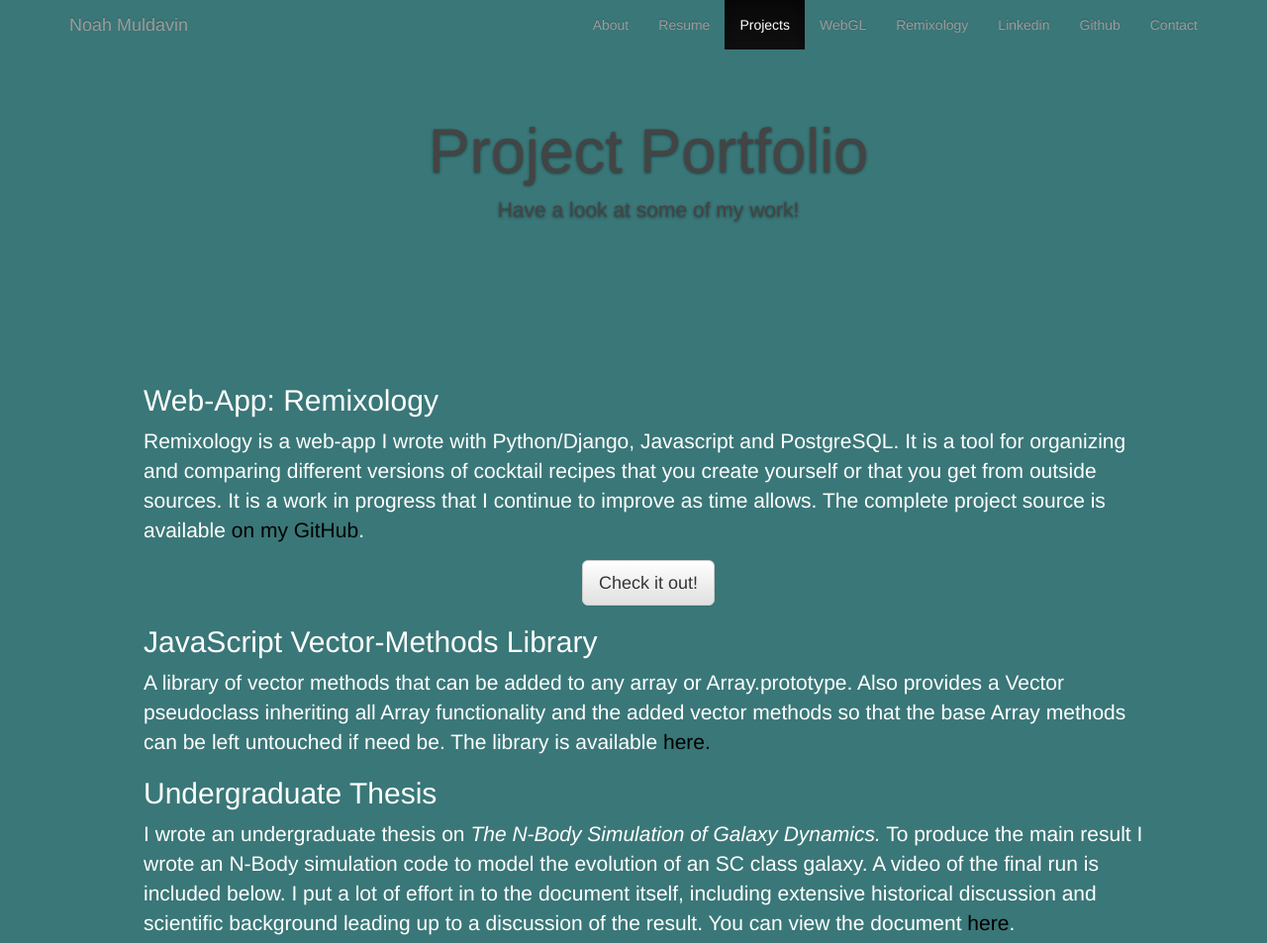
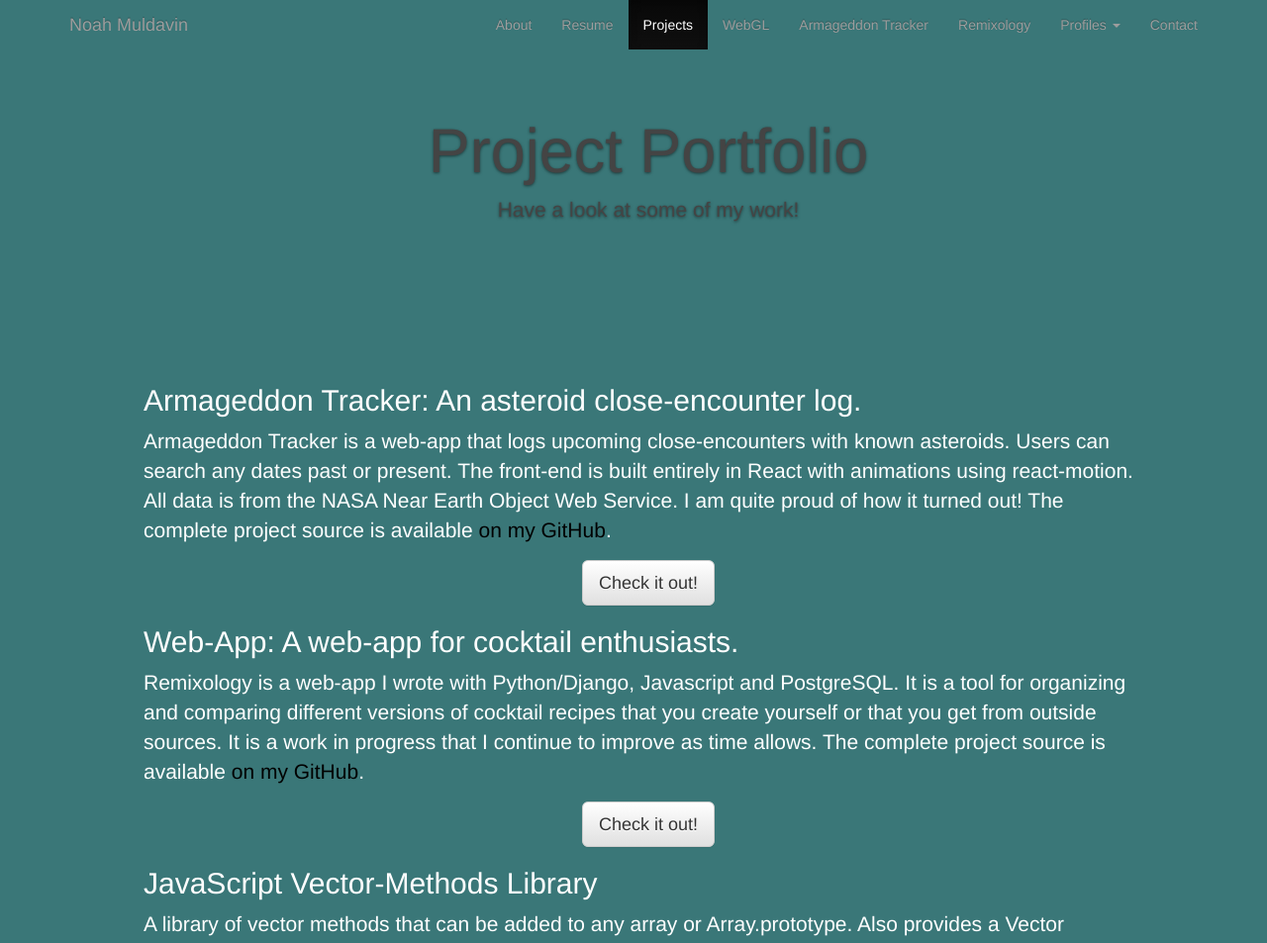
Before and after one commit to nmuldavin/website, a Django app: page /projects/ in a window 1280 px wide. Shown: the top 953 px of the page at 99% size. Run offline with Django 3.2, Linux system fonts and the light colour scheme; some libraries are stand-ins or nearby versions.

Commit message:
Updated Resume, About, Projects, and Links

```diff
--- a/pages/static/pages/bootstrap/css/theme.css
+++ b/pages/static/pages/bootstrap/css/theme.css
@@ -48,7 +48,7 @@
 }
 
 #portfoliobottom{
-    border-radius: 0px;
+    border-radius: 0;
     background-color: transparent;
 }
 
--- a/pages/templates/pages/base.html
+++ b/pages/templates/pages/base.html
@@ -60,11 +60,17 @@
             {% url 'pages:webgl' as url %}
             <li {% if request.path == url %} class="active"{% endif %}><a href={{ url }}>WebGL</a></li>
 
-            {% url 'pages:thesis' as url %}
+            <li><a href="http://www.armageddontracker.com/">Armageddon Tracker</a></li>
             <li><a href="https://remixology.herokuapp.com/">Remixology</a></li>
 
-            <li><a href="https://www.linkedin.com/in/nmuldavin">Linkedin</a></li>
-            <li><a href="https://github.com/nmuldavin">Github</a></li>
+            <li class="dropdown">
+              <a href="#" class="dropdown-toggle" data-toggle="dropdown" role="button" aria-haspopup="true" aria-expanded="false">Profiles <span class="caret"></span></a>
+              <ul class="dropdown-menu">
+                <li><a href="https://angel.co/nmuldavin">AngelList</a></li>
+                <li><a href="https://www.linkedin.com/in/nmuldavin">Linkedin</a></li>
+                <li><a href="https://github.com/nmuldavin">Github</a></li>
+              </ul>
+            </li>
 
             {% url 'pages:contact' as url %}
             <li {% if request.path == url %} class="active"{% endif %}><a href={{ url }}>Contact</a></li>
--- a/pages/templates/pages/index.html
+++ b/pages/templates/pages/index.html
@@ -18,9 +18,9 @@
                     <img src="{% static 'pages/images/tikibartending.jpg' %}" alt="Profile Picture" width="300">
               </div>
               <div class="col-md-6" style="text-align:left" >
-                  <h3 style="color: #444;">A Science Educator, Programmer, and Physicist living in Portland.</h3>
+                  <h3 style="color: #444;">Front-end focused web developer living in Portland, Oregon.</h3>
                   <p class="lead">
-                    I am currently running the instructional physics labs at Reed College while learning web development independently.</p>
+                    I am a web developer with experience in React.js, Node, Django, and PostgreSQL. Background in physics and science education.</p>
                   <p class="lead">
                     In my spare time I perfect my repertoire of hand-crafted
                     tropical cocktails and am starting to bartend parties as opportunities arise.
--- a/pages/templates/pages/projects.html
+++ b/pages/templates/pages/projects.html
@@ -15,7 +15,13 @@
         </div>
 
         <div class="jumbotron" id="portfoliobottom">
-            <h2>Web-App: Remixology</h2>
+            <h2>Armageddon Tracker: An asteroid close-encounter log. </h2>
+            <p>Armageddon Tracker is a web-app that logs upcoming close-encounters with known asteroids. Users can search any dates past or present. The front-end is built entirely
+              in React with animations using react-motion. All data is from the NASA Near Earth Object Web Service. I am quite proud of
+              how it turned out! The complete project source is available <a style="color:black" href="https://github.com/nmuldavin/ArmageddonTracker">on my GitHub</a>.</p>
+            <p style="text-align:center"><a href="http://www.armageddontracker.com" class="btn btn-lg btn-default">Check it out!</a></p>
+
+            <h2>Web-App: A web-app for cocktail enthusiasts.</h2>
             <p>Remixology is a web-app I wrote with Python/Django, Javascript and PostgreSQL. It is a tool for organizing and comparing different versions of cocktail recipes
             that you create yourself or that you get from outside sources. It is a work in progress that I continue to improve as time allows. The complete project source
             is available <a style="color:black" href="https://github.com/nmuldavin/remixology">on my GitHub</a>.</p>
@@ -24,6 +30,14 @@
             <p>A library of vector methods that can be added to any array or Array.prototype. Also provides a Vector pseudoclass
             inheriting all Array functionality and the added vector methods so that the base Array methods can be left untouched
             if need be. The library is available <a style="color:black" href="https://github.com/nmuldavin/vector-methods">here.</a></p>
+
+            <h2>WebGL</h2>
+            <p>
+                I have been experimenting with webGL in an attempt to make an in-browser GPU based N-Body simulator.
+                I will be keeping <a href="{% url 'pages:webgl' %}" style="color:black">this page</a> updated
+                with cool stuff I've made along the way. My most recent project is a live-calculated visualization of the Mandlebrot set.
+            </p>
+
             <h2>Undergraduate Thesis</h2>
             <p>I wrote an undergraduate thesis on
                 <em>The N-Body Simulation of Galaxy Dynamics.</em>
@@ -47,12 +61,6 @@
 
                 </div>
             </div>
-            <h2>WebGL</h2>
-            <p>
-                I have been experimenting with webGL in an attempt to make an in-browser GPU based N-Body simulator.
-                I will be keeping <a href="{% url 'pages:webgl' %}" style="color:black">this page</a> updated
-                with cool stuff I've made along the way. My most recent project is a live-calculated visualization of the Mandlebrot set.
-            </p>
 
             <h2>N-Body Simulation Package</h2>
             <p>
@@ -60,7 +68,7 @@
                 future students interested either in using the code or writing another. It includes an adaptive timestep routine,
                 a tree-code force calculation routine, and routines to aid in the construction of initial conditions to model a composite disk galaxy.
                 In addition, it includes extensive code documentation and guides to using the code and understanding
-                the nuances of astrophysical N-Body simulation. The full package is hosted <a href="https://github.com/nmuldavin/NBodyIntegrator">on my GitHub</a>.
+                the nuances of astrophysical N-Body simulation. The full package is hosted <a style="color:black" href="https://github.com/nmuldavin/NBodyIntegrator">on my GitHub</a>.
                 A section of the code is included below.
                 <div class="center">
                 <pre class="prettyprint lang-cpp">
@@ -135,7 +143,7 @@
 
             <h2>Physics Lab Curriculum and Technical Writing</h2>
             <p>
-                I have an extensive portfolio of lab curriculum I wrote during my time as the lab coordinator at Reed College.
+                I have an extensive portfolio of lab curricula and technical writing I wrote during my time as the lab coordinator at Reed College.
                 It would not be appropriate to post on a public site, please contact me if you are interested in sample work.
             </p>
 
```
Also changed, not shown: pages/templates/pages/resume.html (+9 -6 lines).
